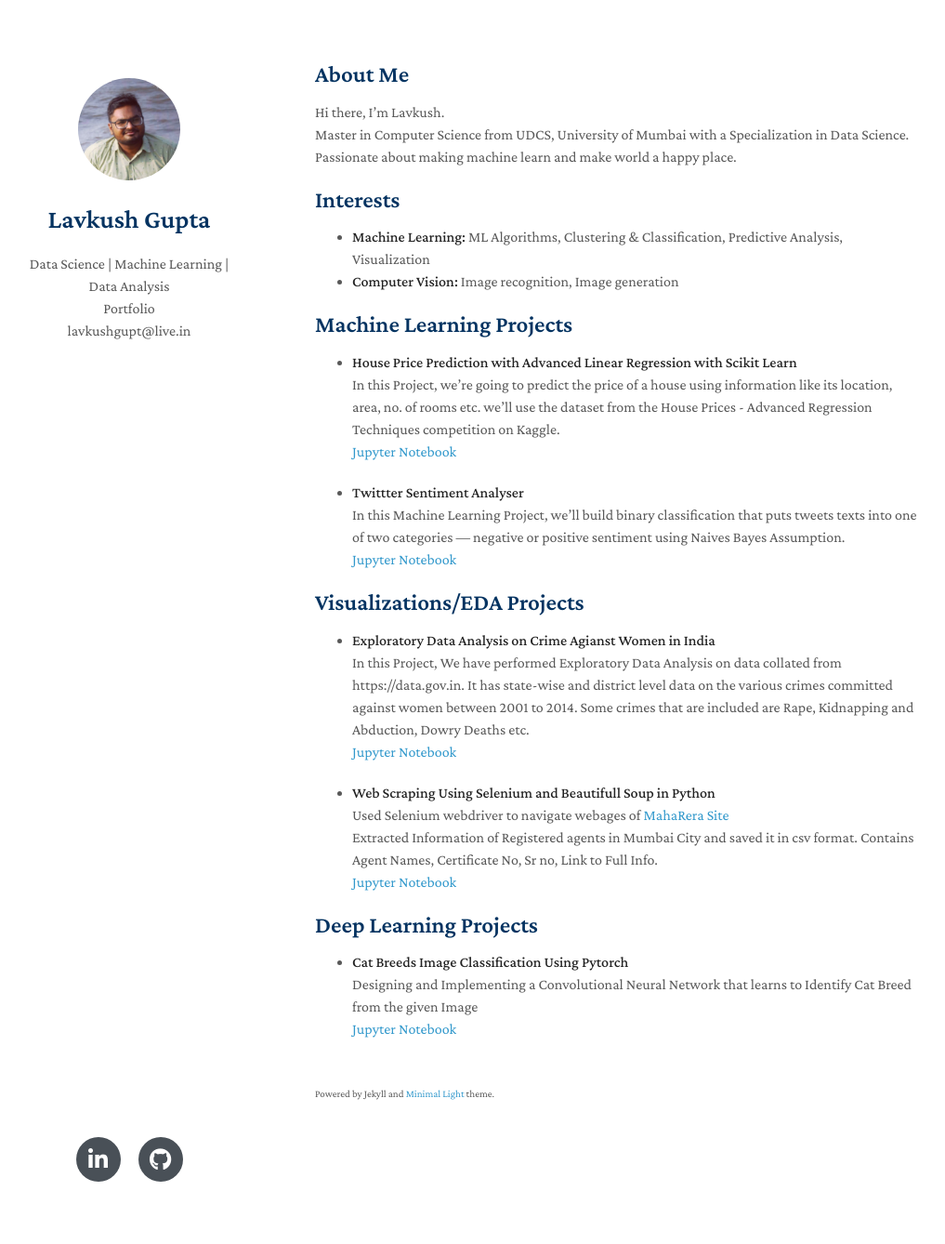
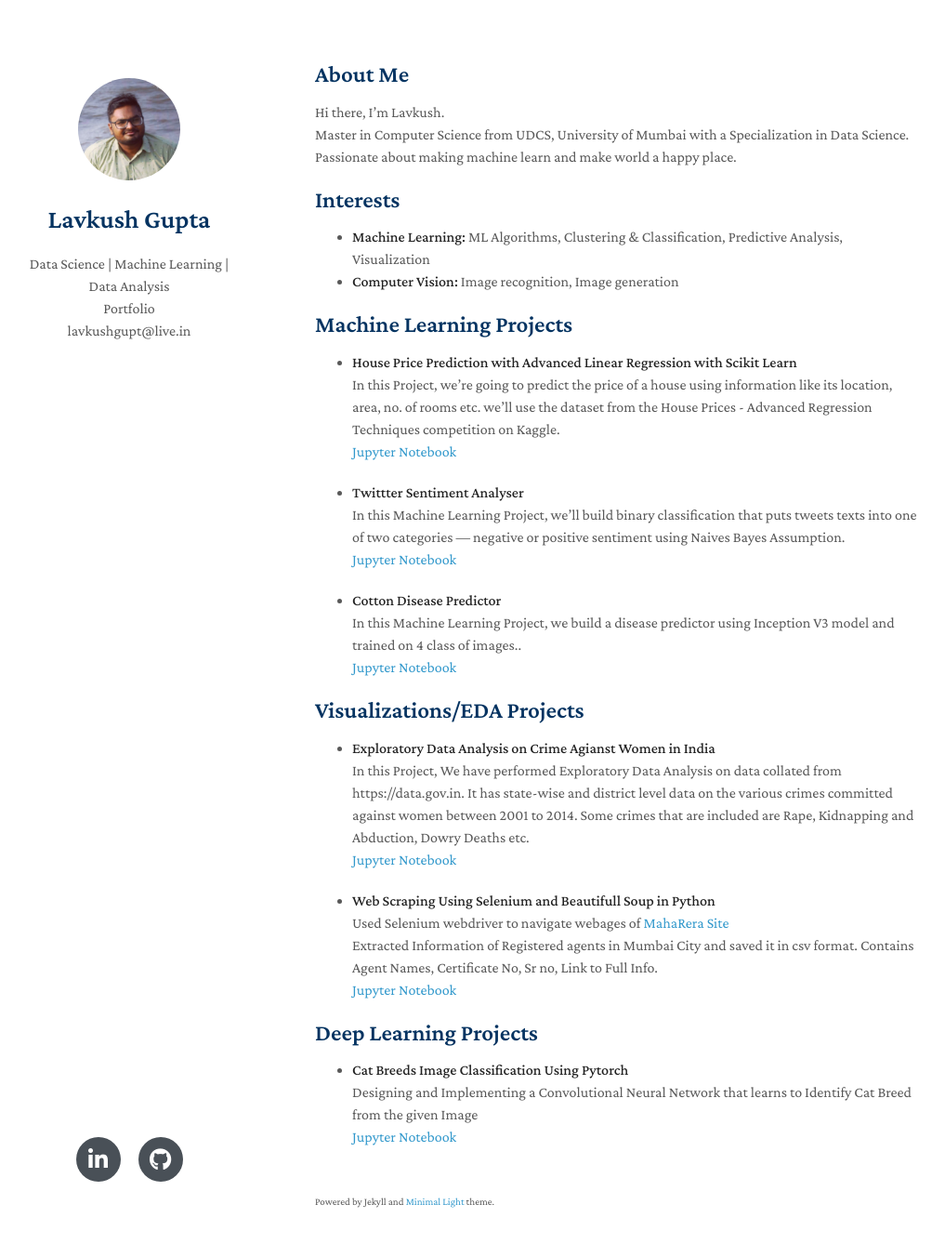
Before and after one commit to llavkush/Data-Science-Portfolio, a Jekyll site: the page built from index.md, in a window 1280 px wide and 1373 px high. Shown: the top 1338 px of the window at 93% size, without its empty margins (131-1148 px from the left). Built offline with Jekyll 4.4.1, drawn with Linux system fonts in a browser that asks for light colours; nearby versions of some CDN libraries; a style sheet for code colours, icons or effects is not loaded; our own code applies the rules of GitHub Pages for plain Markdown files.

Commit message:
Update index.md

```diff
--- a/index.md
+++ b/index.md
@@ -25,6 +25,10 @@ Passionate about making machine learn and make world a happy place.
 <br>In this Machine Learning Project, we’ll build binary classification that puts tweets texts into one of two categories — negative or positive sentiment using Naives Bayes Assumption.
 <br>[Jupyter Notebook](https://github.com/llavkush/HelloWorld/blob/master/Twitter_Sentiment_Analyzer%20(1).ipynb)
 
+- **Cotton Disease Predictor**
+<br>In this Machine Learning Project, we build a disease predictor using Inception V3 model and trained on 4 class of images..
+<br>[Jupyter Notebook](https://github.com/llavkush/HelloWorld/blob/master/Cotton_Disease_Prediction.ipynb)
+
 
 ## Visualizations/EDA Projects
 - **Exploratory Data Analysis on Crime Agianst Women in India**
```
